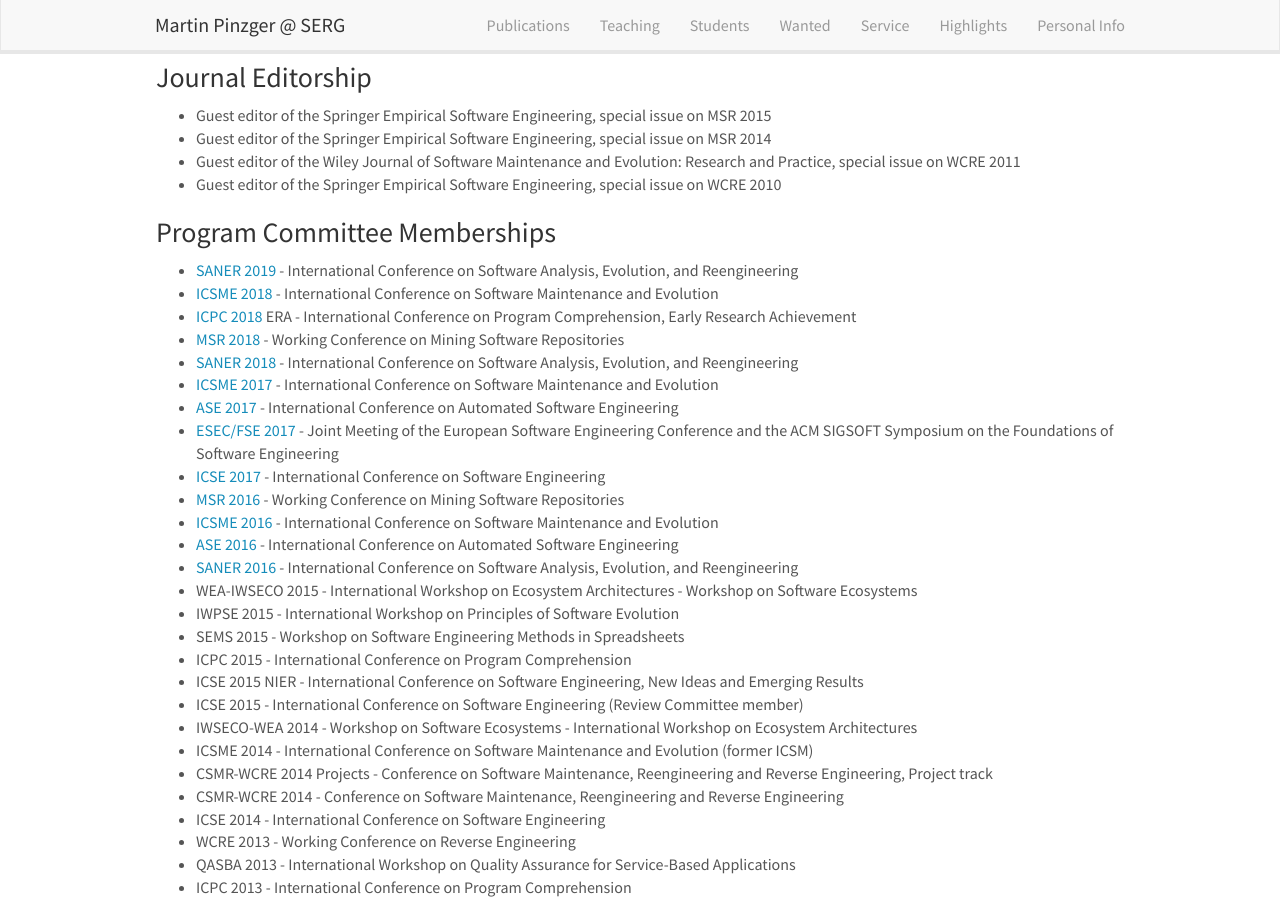
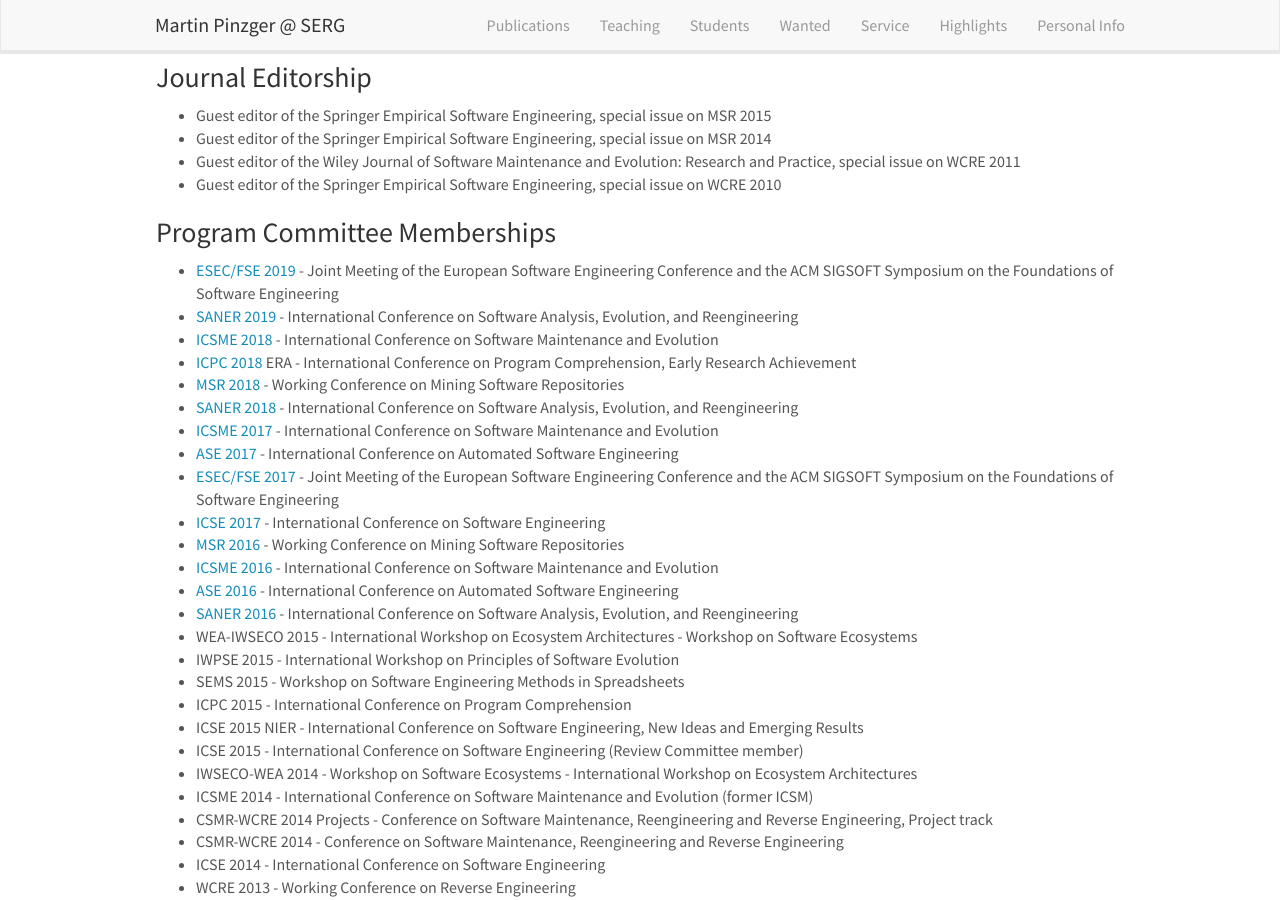
Before and after one commit to pinzger/pinzger.github.io, a Jekyll site: the page built from _pages/service.md, in a window 1280 px wide and 900 px high, scrolled down 1005 px. Built offline with Jekyll 4.4.1, drawn with Linux system fonts in a browser that asks for light colours; nearby versions of some CDN libraries.

Commit message:
added ESEC/FSE PC news

```diff
--- a/_data/news.yml
+++ b/_data/news.yml
@@ -1,3 +1,6 @@
+- date: <strong>July 2018</strong>
+  headline: "Joined the <a href=\"https://http://esec-fse19.ut.ee/\">ESEC/FSE 2019</a> PC."
+
 - date: <strong>June 2018</strong>
   headline: "Our paper <strong>Generating Accurate and Compact Edit Scripts using Tree Differencing</strong> has been accepted at <a href=\"https://icsme2018.github.io/\">ICSME 2018</a> in Madrid, Spain."
 
--- a/_pages/service.md
+++ b/_pages/service.md
@@ -50,6 +50,7 @@ permalink: /service/
 * Guest editor of the Springer Empirical Software Engineering, special issue on WCRE 2010
 
 ### Program Committee Memberships
+* [ESEC/FSE 2019](http://esec-fse19.ut.ee/) - Joint Meeting of the European Software Engineering Conference and the ACM SIGSOFT Symposium on the Foundations of Software Engineering
 * [SANER 2019](https://saner2019.github.io/) - International Conference on Software Analysis, Evolution, and Reengineering
 * [ICSME 2018](https://icsme2018.github.io/) - International Conference on Software Maintenance and Evolution
 * [ICPC 2018](https://conf.researchr.org/home/icpc-2018) ERA - International Conference on Program Comprehension, Early Research Achievement
```
